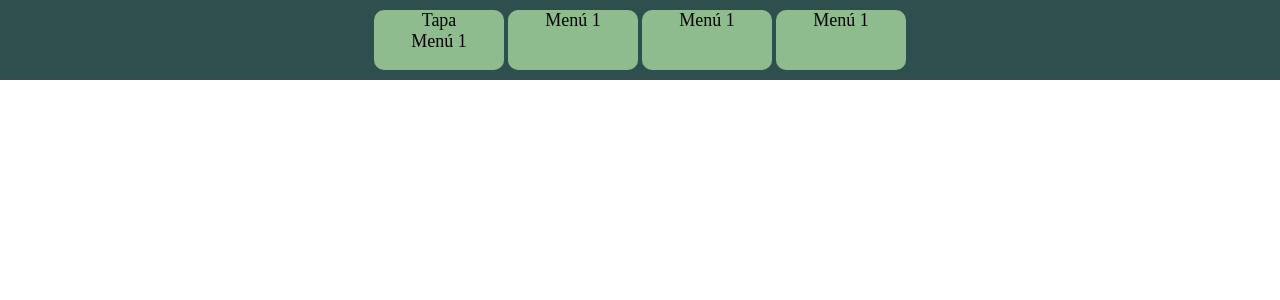
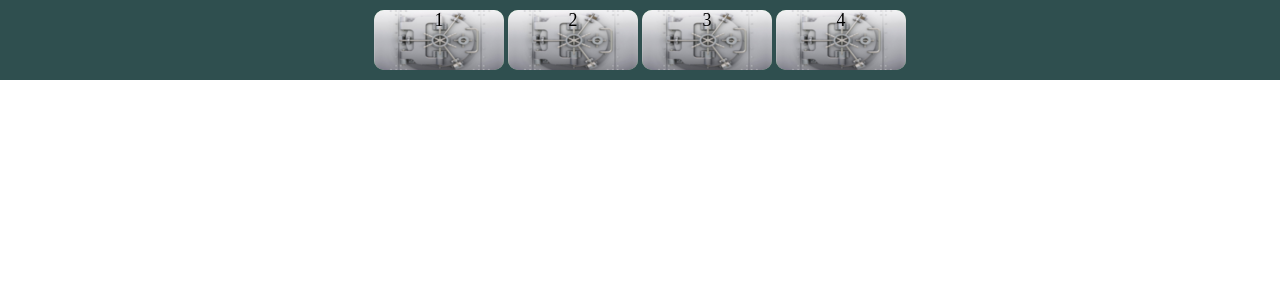
Before and after one commit to raupulus/Mini-Aplicaciones-Web, a PHP site: page / in a window 1280 px wide. Shown: the top 300 px of the page. Run offline with PHP 8.4, Linux system fonts and the light colour scheme.

Commit message:
estructura para menú hover

```diff
--- a/Mostrar_Menú_con_Hover/index.php
+++ b/Mostrar_Menú_con_Hover/index.php
@@ -4,23 +4,28 @@
 		<TITLE>Mostrar Menú con Hover</TITLE>
 		<META charset="utf-8"/>
 		<LINK rel="stylesheet" type="text/css" href="./CSS/styles.css"/>
+		<LINK rel="stylesheet" href="./CSS/styles.css"/>
+		<SCRIPT src="./JS/scripts.js"></SCRIPT>
 	</HEAD>
 
 	<BODY>
 		<NAV id="MenuPrincipal">
 			<UL>
 				<LI>
-					<P id>Tapa</P>
-					<P>Menú 1</P>
+					<P class="tapa" onMouseOver="ocultar('0')">1</P>
+					<P class="opciones" onMouseOut="mostrar('0')">Opción 1</P>
 				</LI>
 				<LI>
-					<P>Menú 1</P>
+					<P class="tapa" onMouseOver="ocultar('1')">2</P>
+					<P class="opciones" onMouseOut="mostrar('1')">Opción 2</P>
 				</LI>
 				<LI>
-					<P>Menú 1</P>
+					<P class="tapa" onMouseOver="ocultar('2')">3</P>
+					<P class="opciones" onMouseOut="mostrar('2')">Opción 3</P>
 				</LI>
 				<LI>
-					<P>Menú 1</P>
+					<P class="tapa" onMouseOver="ocultar('3')">4</P>
+					<P class="opciones" onMouseOut="mostrar('3')">Opción 4</P>
 				</LI>
 			</UL>
 		</NAV>
```
